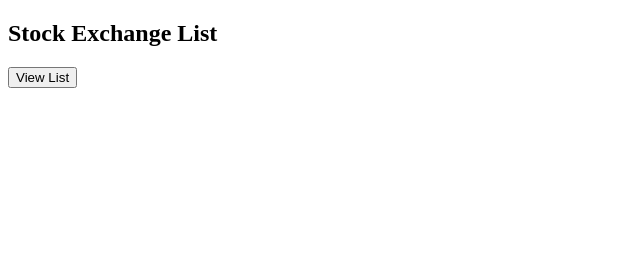
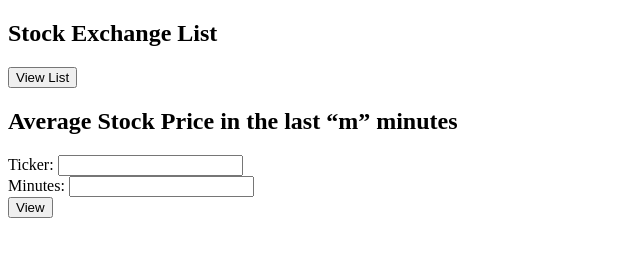
Before and after one commit to Nehal-Khan-29/CH.EN.U4CSE22041, a plain HTML site: page Q1/index.html in a window 1280 px wide. Shown: the whole page, without its empty margins (0-640 px from the left). Drawn offline with Linux system fonts and the light colour scheme.

Commit message:
Update index.html - for Stock Avg

```diff
--- a/Q1/index.html
+++ b/Q1/index.html
@@ -13,6 +13,14 @@
         <pre id="output1"></pre>
     </div>
 
+    <div>
+        <h2>Average Stock Price in the last “m” minutes</h2>
+        <label>Ticker: <input id="ticker" value=""></label><br>
+        <label>Minutes: <input id="minutes" value=""></label><br>
+        <button onclick="getStockavg()">View</button>
+        <pre id="output2"></pre>
+    </div>
+
 <script src="js.js" ></script>
 
 </body>
```
